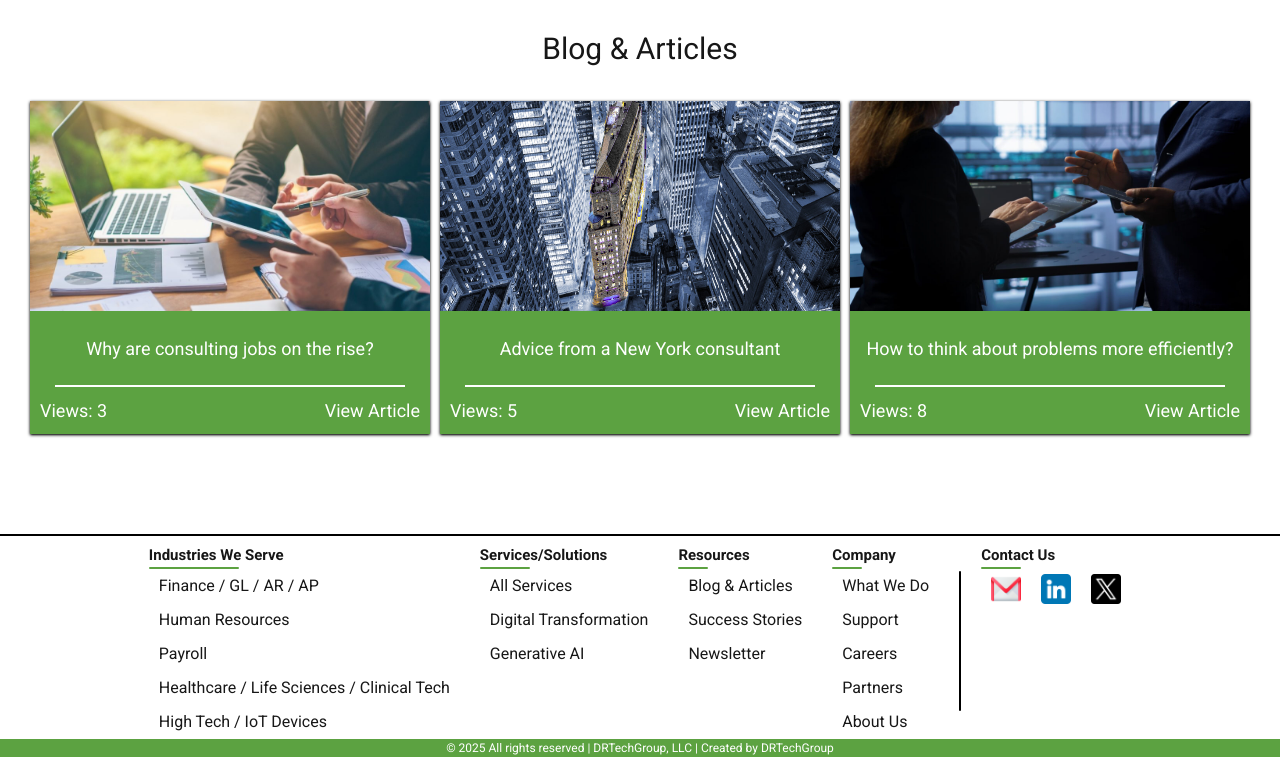
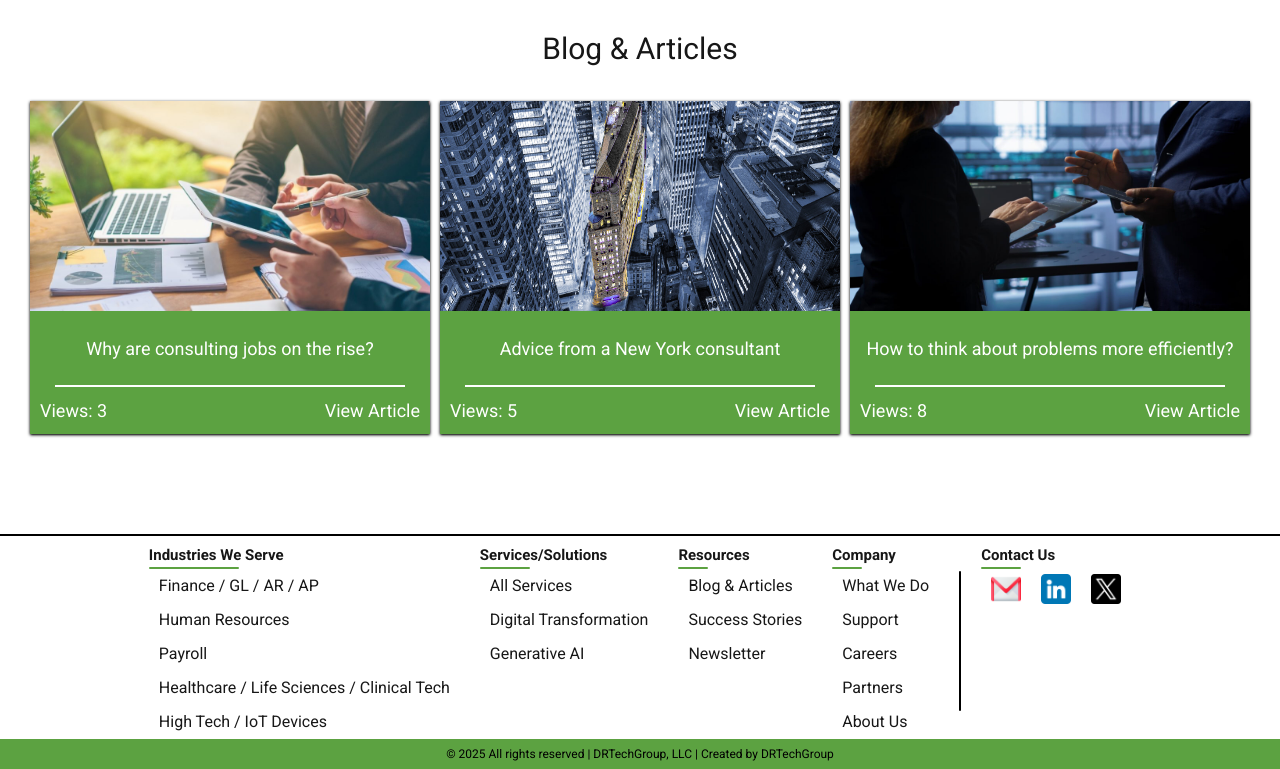
Before and after one commit to DavidRParra/DRTechGroupPage, a Next.js app: page /en in a window 1280 px wide. Shown: the part 594-1363 px from the top of the page. Built offline with nearby package versions, Linux system fonts and the light colour scheme.

Commit message:
Cambio al footer

```diff
--- a/src/app/components/Footer.tsx
+++ b/src/app/components/Footer.tsx
@@ -113,7 +113,7 @@
 
             </nav>
 
-            <p className="flex justify-center my-0 bg-[#5ca241] text-[1.2rem] text-white">
+            <p className="flex items-center justify-center my-0 bg-[#5ca241] text-[1.2rem] text-black h-[3rem]">
                 &copy; 2025 {t('createBy')} DRTechGroup
             </p>
 
```
